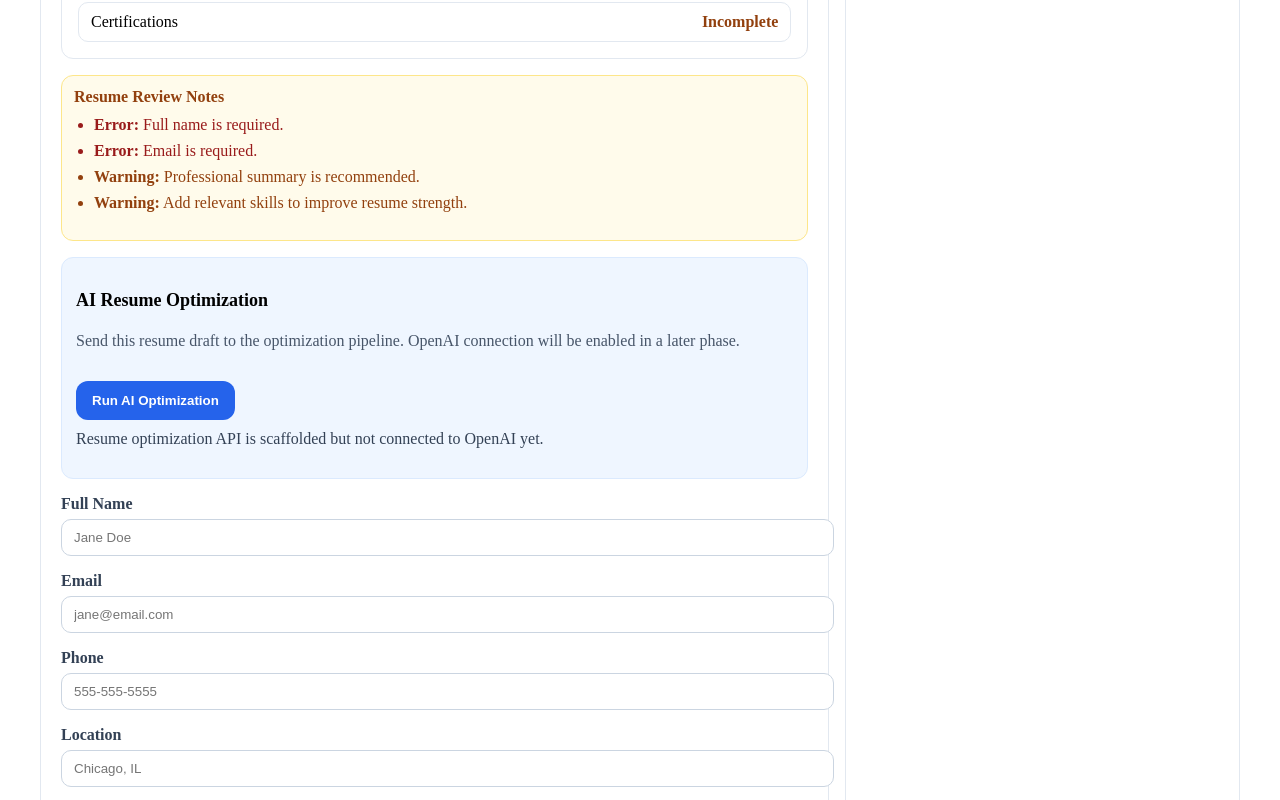
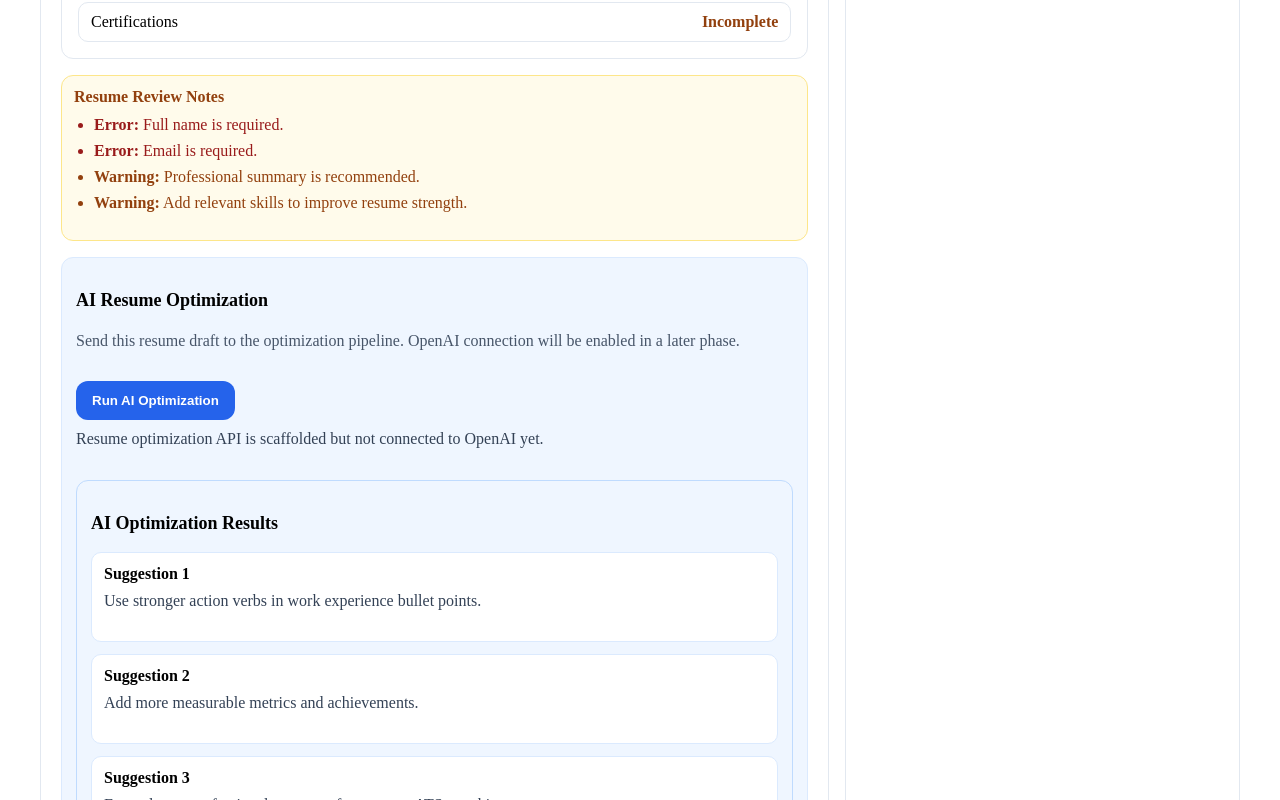
Before and after one commit to mike41192/Crestpoint-solutions-modular-v2, a Next.js app: page /dashboard/resume in a window 1280 px wide. Both pictures are taken after a click on the button "Run AI Optimization". Shown: the part 1272-2072 px from the top of the page. Built offline with nearby package versions, Linux system fonts and the light colour scheme.

Commit message:
Phase 129: add AI optimization output review panel

```diff
--- /dev/null
+++ b/src/components/resume/ResumeOptimizationResults.tsx
@@ -0,0 +1,73 @@
+type ResumeOptimizationResultsProps = {
+  results: string[]
+}
+
+export function ResumeOptimizationResults({
+  results,
+}: ResumeOptimizationResultsProps) {
+  if (results.length === 0) {
+    return (
+      <div
+        style={{
+          border: "1px solid #e2e8f0",
+          borderRadius: "12px",
+          padding: "14px",
+          background: "#f8fafc",
+        }}
+      >
+        <strong>No optimization results yet.</strong>
+
+        <p style={{ marginTop: "6px", color: "#64748b" }}>
+          Run AI optimization to generate recommendations and improvements.
+        </p>
+      </div>
+    )
+  }
+
+  return (
+    <div
+      style={{
+        border: "1px solid #bfdbfe",
+        borderRadius: "12px",
+        padding: "14px",
+        background: "#eff6ff",
+      }}
+    >
+      <h3 style={{ fontSize: "18px", fontWeight: 700 }}>
+        AI Optimization Results
+      </h3>
+
+      <div
+        style={{
+          marginTop: "12px",
+          display: "grid",
+          gap: "12px",
+        }}
+      >
+        {results.map((result, index) => (
+          <div
+            key={`${result}-${index}`}
+            style={{
+              border: "1px solid #dbeafe",
+              borderRadius: "10px",
+              padding: "12px",
+              background: "#ffffff",
+            }}
+          >
+            <strong>Suggestion {index + 1}</strong>
+
+            <p
+              style={{
+                marginTop: "6px",
+                color: "#334155",
+                lineHeight: 1.5,
+              }}
+            >
+              {result}
+            </p>
+          </div>
+        ))}
+      </div>
+    </div>
+  )
+}
--- a/src/components/resume/ResumeOptimizeActions.tsx
+++ b/src/components/resume/ResumeOptimizeActions.tsx
@@ -1,15 +1,19 @@
 "use client"
 
 import { useState } from "react"
+import { ResumeOptimizationResults } from "@/components/resume/ResumeOptimizationResults"
 import type { ResumeBuilderFormData } from "@/modules/resume-builder"
 
 type ResumeOptimizeActionsProps = {
   data: ResumeBuilderFormData
 }
 
-export function ResumeOptimizeActions({ data }: ResumeOptimizeActionsProps) {
+export function ResumeOptimizeActions({
+  data,
+}: ResumeOptimizeActionsProps) {
   const [loading, setLoading] = useState(false)
   const [message, setMessage] = useState("")
+  const [results, setResults] = useState<string[]>([])
 
   async function optimizeResume() {
     setLoading(true)
@@ -29,6 +33,13 @@ export function ResumeOptimizeActions({ data }: ResumeOptimizeActionsProps) {
       const result = await response.json()
 
       setMessage(result.message || "Optimization request completed.")
+
+      setResults([
+        "Use stronger action verbs in work experience bullet points.",
+        "Add more measurable metrics and achievements.",
+        "Expand your professional summary for stronger ATS matching.",
+        "Increase skills alignment with your target job title.",
+      ])
     } catch {
       setMessage("Resume optimization request failed.")
     } finally {
@@ -43,15 +54,18 @@ export function ResumeOptimizeActions({ data }: ResumeOptimizeActionsProps) {
         borderRadius: "12px",
         padding: "14px",
         background: "#eff6ff",
+        display: "grid",
+        gap: "16px",
       }}
     >
+      <div>
         <h3 style={{ fontSize: "18px", fontWeight: 700 }}>
           AI Resume Optimization
         </h3>
 
         <p style={{ marginTop: "6px", color: "#475569", lineHeight: 1.5 }}>
-        Send this resume draft to the optimization pipeline. OpenAI connection
-        will be enabled in a later phase.
+          Send this resume draft to the optimization pipeline. OpenAI
+          connection will be enabled in a later phase.
         </p>
 
         <button
@@ -73,8 +87,13 @@ export function ResumeOptimizeActions({ data }: ResumeOptimizeActionsProps) {
         </button>
 
         {message && (
-        <p style={{ marginTop: "10px", color: "#334155" }}>{message}</p>
+          <p style={{ marginTop: "10px", color: "#334155" }}>
+            {message}
+          </p>
         )}
+      </div>
+
+      <ResumeOptimizationResults results={results} />
     </div>
   )
 }
```
Lines whose indentation alone changed are shown as unchanged.
